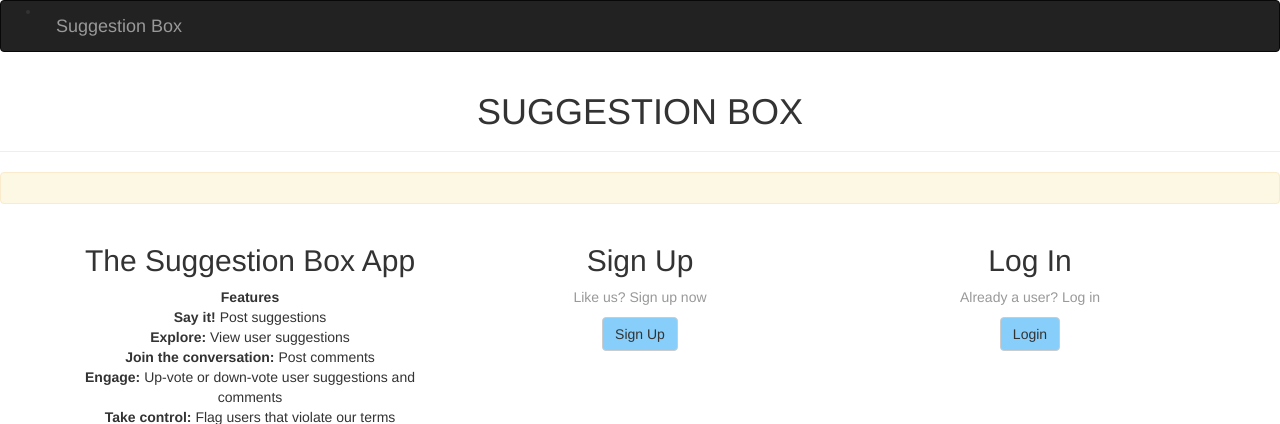
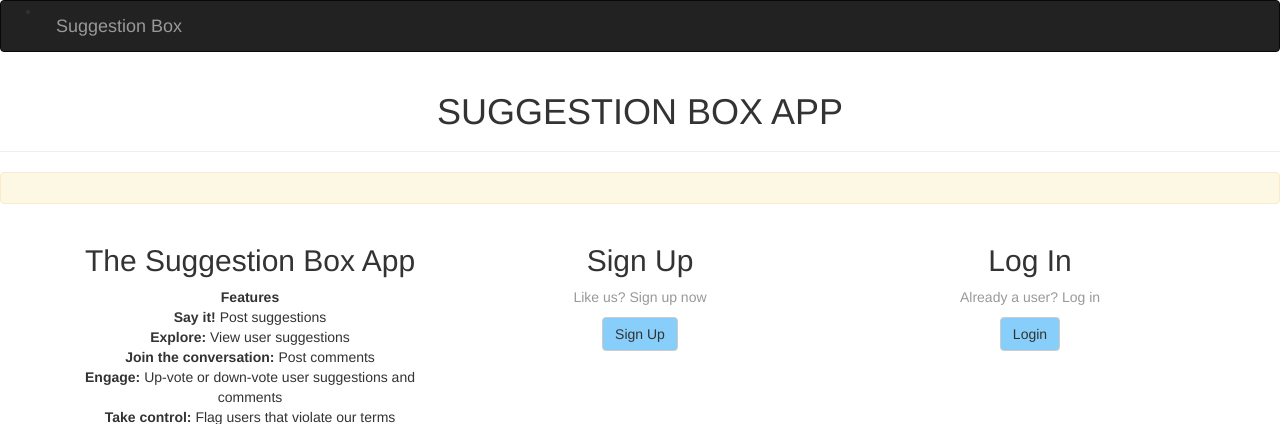
Before and after one commit to BMwenda/bc-8-suggestion-box, a Flask app: page / in a window 1280 px wide. Shown: the top 424 px of the page. Run offline with Flask 2, Linux system fonts and the light colour scheme; some libraries are stand-ins or nearby versions.

Commit message:
Update app name

```diff
--- a/templates/base.html
+++ b/templates/base.html
@@ -27,7 +27,7 @@
     {% block header%}
       <header>
         <div class="text-center page-header">
-          <h1>SUGGESTION BOX</h1>
+          <h1>SUGGESTION BOX APP</h1>
         </div>
       </header>
       {% endblock %}
```
